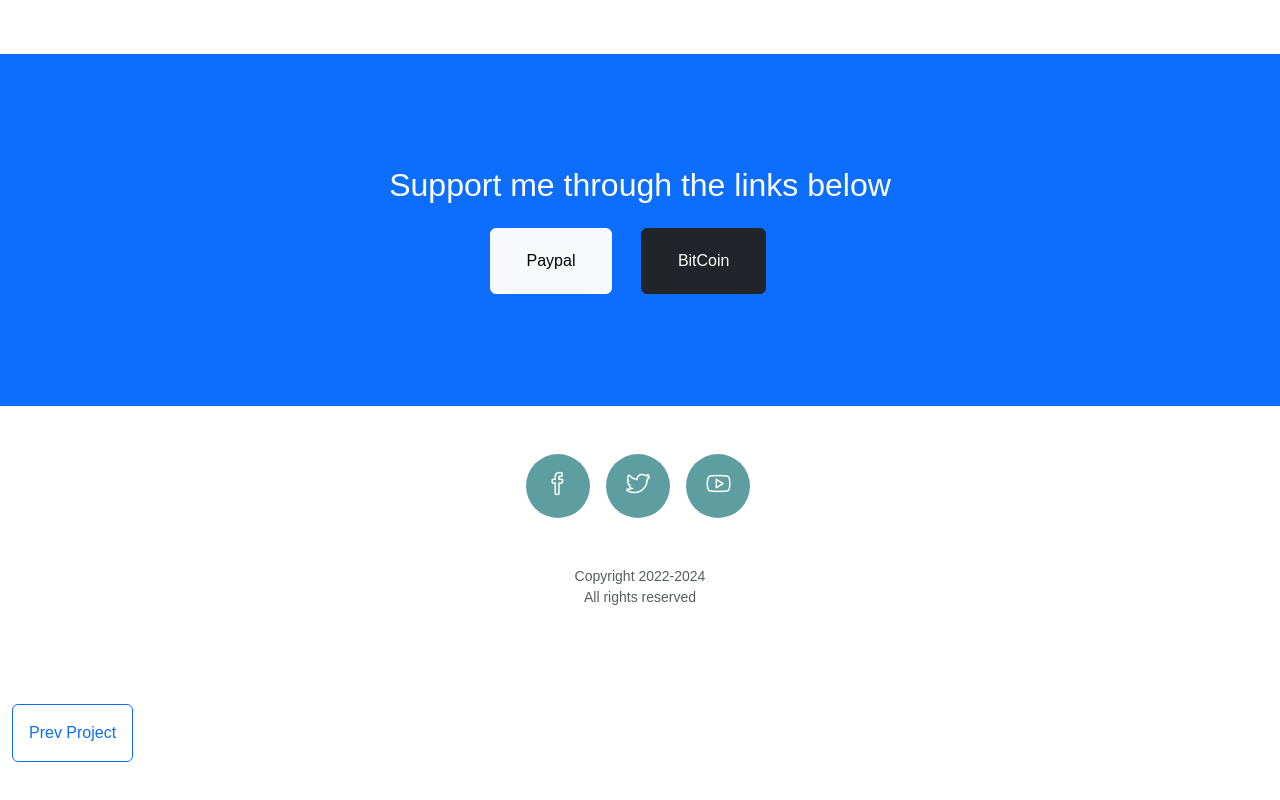
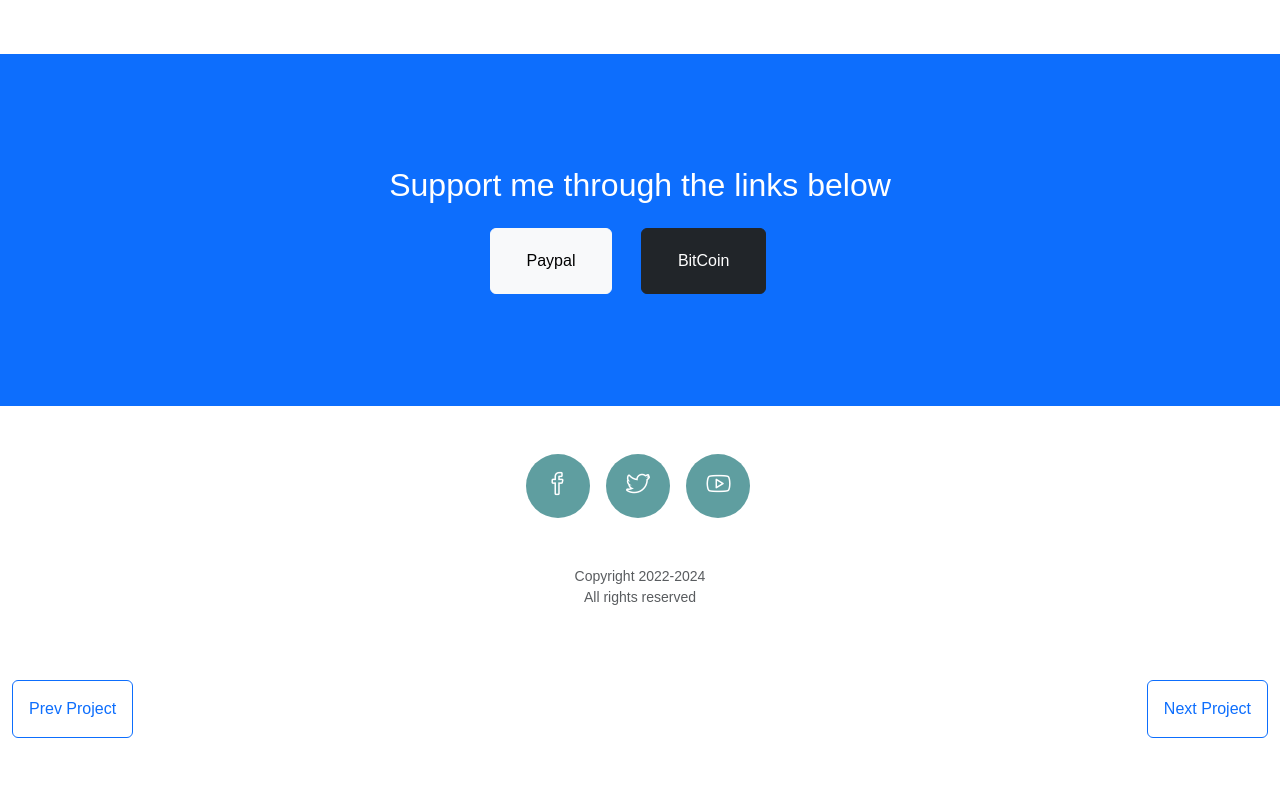
Before and after one commit to goyalvansh4/Bootsrap-Projects, a plain HTML site: page Portfolio_Website/index.html in a window 1280 px wide. Shown: the part 3615-4415 px from the top of the page. After the commit the page ends 4377 px from the top, so only its background shows below. Drawn offline with nearby package versions, Linux system fonts and the light colour scheme.

Commit message:
Update index.html

```diff
--- a/Portfolio_Website/index.html
+++ b/Portfolio_Website/index.html
@@ -242,9 +242,10 @@
     </div>
   </footer>
   <!-- ***************  Footer Section End ************************** -->
-  <div class="container-fluid py-5  justify-content-start">
+  <div class="container-fluid py-4 d-flex justify-content-between">
     <a href="../index.html" type="button"class="btn btn-outline-primary p-3">Prev Project</a>
-  </div>
+    <a href="../Business_Website/index.html" type="button"class="btn btn-outline-primary p-3">Next Project</a>
+   </div>
   <script src="https://cdn.jsdelivr.net/npm/bootstrap@5.3.1/dist/js/bootstrap.bundle.min.js"
     integrity="sha384-HwwvtgBNo3bZJJLYd8oVXjrBZt8cqVSpeBNS5n7C8IVInixGAoxmnlMuBnhbgrkm"
     crossorigin="anonymous"></script>
```
